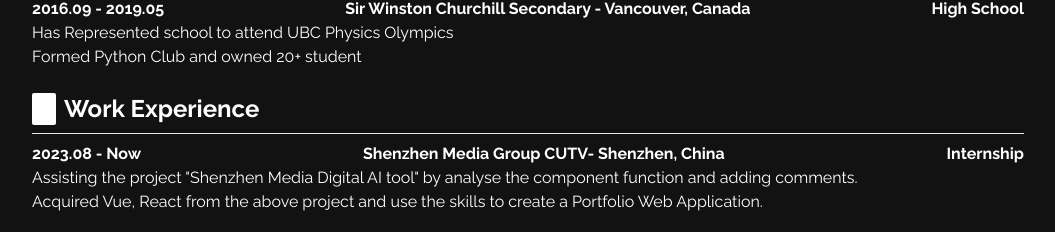
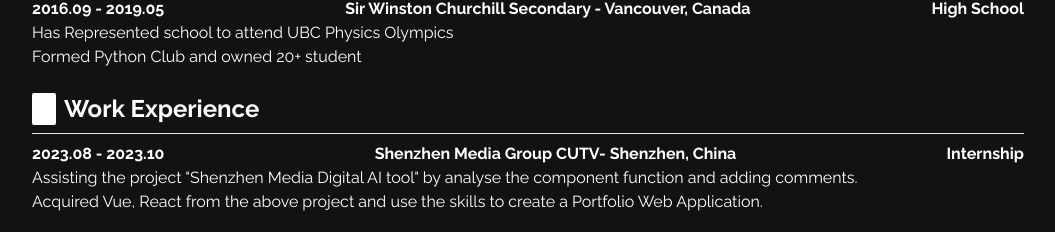
Before and after one commit to Aiden1024/ReactPortfolio, a React (Create React App) app: page / in a window 1280 px wide. Shown: the part 1116-1348 px from the top of the page, without its empty margins (112-1167 px from the left). Built offline with nearby package versions, Linux system fonts and the light colour scheme; some icons are missing.

Commit message:
change intern date

```diff
--- a/src/components/About.jsx
+++ b/src/components/About.jsx
@@ -94,7 +94,7 @@ function About() {
         {/* Education Card - High School*/}
         <div className=" py-2">
           <div className="flex flex-col font-bold justify-start sm:flex-row sm:justify-between items-center">
-            <h2>2023.08 - Now </h2>
+            <h2>2023.08 - 2023.10 </h2>
             <a
               href="https://www.szmg.com.cn/"
               target="_blank"
```
